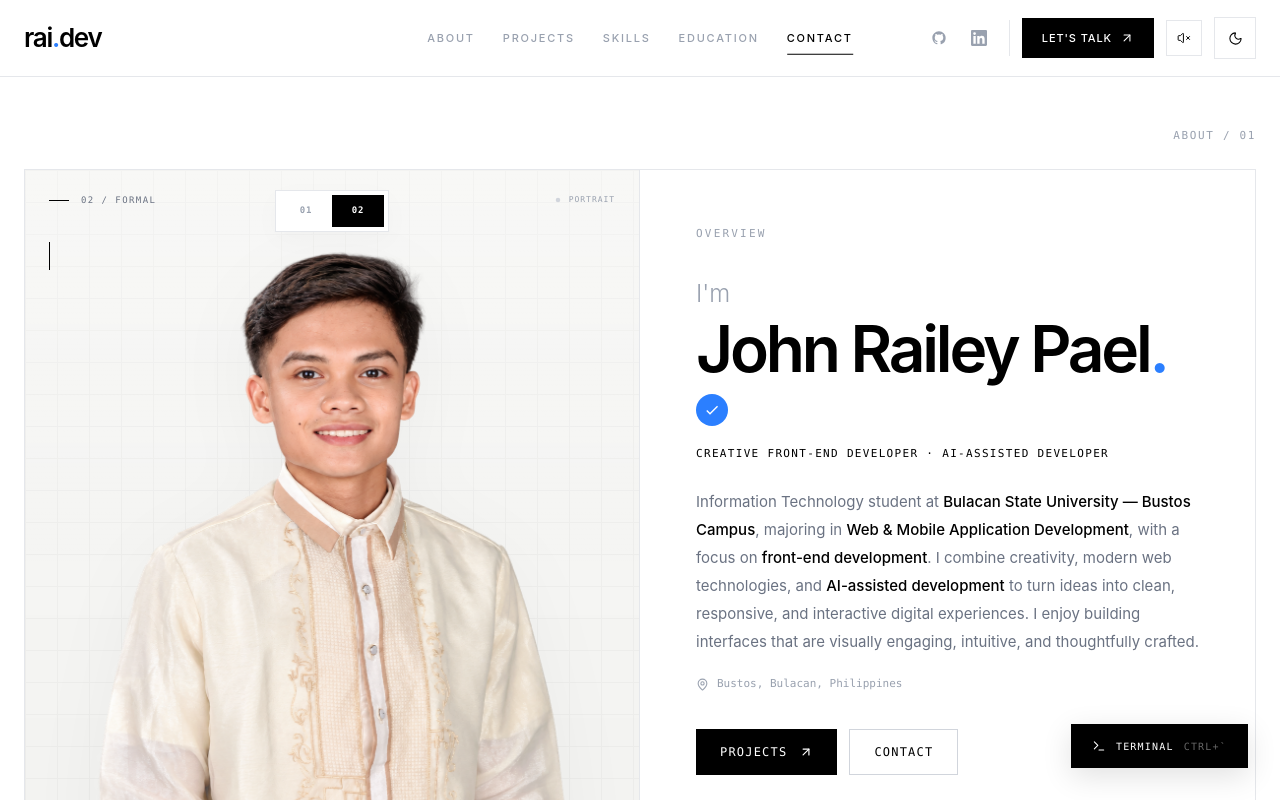
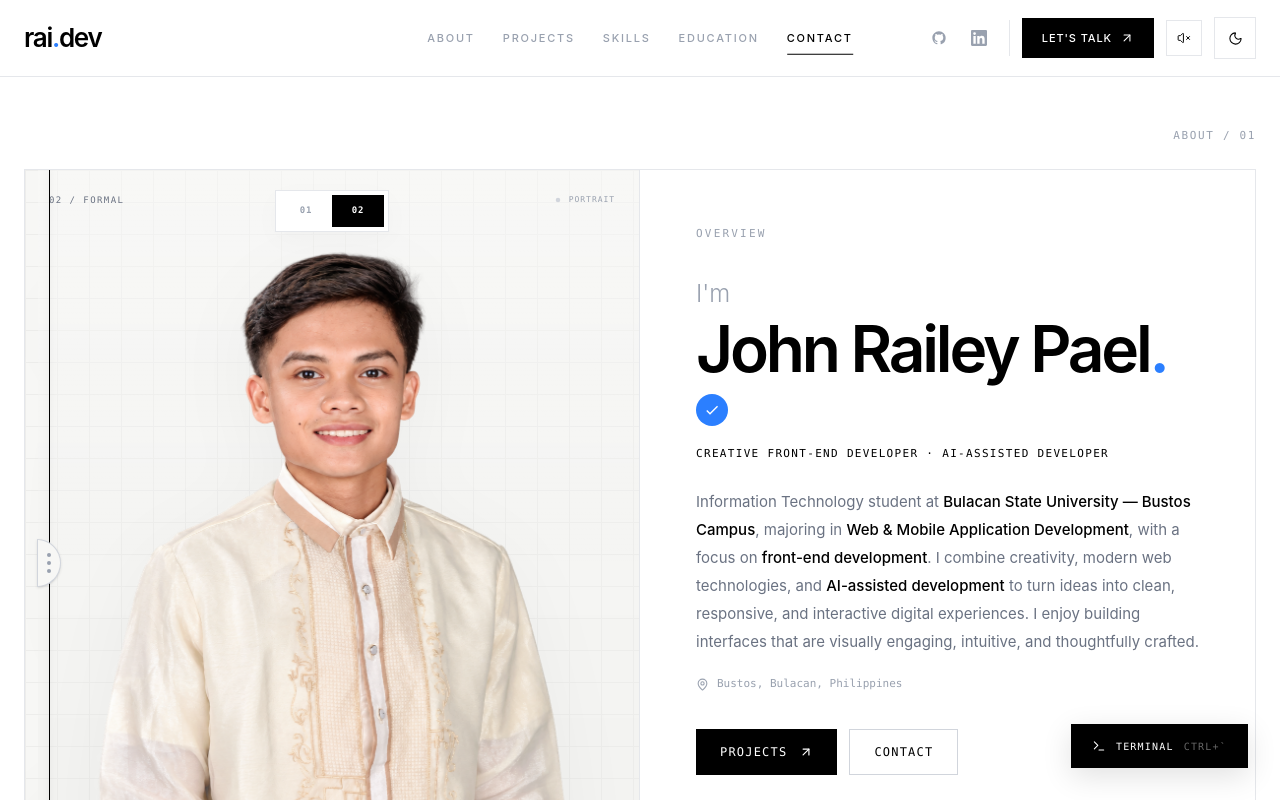
Before and after one commit to saintjohn31/rai-dev-portfolio, a React (Vite) app: page / in a window 1280 px wide. Both pictures are taken after a click on the button "02". Shown: the top 800 px of the page. Built offline with nearby package versions, Linux system fonts and the light colour scheme.

Commit message:
Update interactive portrait slider and childhood reveal

```diff
--- a/src/components/InteractivePortrait.jsx
+++ b/src/components/InteractivePortrait.jsx
@@ -7,6 +7,7 @@ import {
 
 import profilePic from '../images/2bg.png';
 import formalPic from '../images/1bg.png';
+import childhoodPic from '../images/3bg.png';
 
 import {
   playClick,
@@ -88,9 +89,9 @@ export default function InteractivePortrait() {
 
       const clamped =
         Math.max(
-          5,
+          2,
           Math.min(
-            95,
+            98,
             percentage
           )
         );
@@ -153,10 +154,7 @@ export default function InteractivePortrait() {
     });
 
 
-    if (
-      portraitMode === 'digital' &&
-      isDragging
-    ) {
+    if (isDragging) {
 
       updateSlider(
         event.clientX
@@ -174,7 +172,6 @@ export default function InteractivePortrait() {
   const handleTouchMove = (event) => {
 
     if (
-      portraitMode !== 'digital' ||
       !event.touches ||
       event.touches.length === 0
     ) {
@@ -186,6 +183,23 @@ export default function InteractivePortrait() {
     );
 
   };
+
+
+  /* =========================================
+     RESET SLIDER PER PORTRAIT
+  ========================================= */
+
+  useEffect(() => {
+
+    if (portraitMode === 'formal') {
+      setSliderPosition(2);
+    }
+
+    if (portraitMode === 'digital') {
+      setSliderPosition(95);
+    }
+
+  }, [portraitMode]);
 
 
   /* =========================================
@@ -1193,23 +1207,9 @@ export default function InteractivePortrait() {
             flex
             items-center
 
-            gap-3
-
             pointer-events-none
           "
         >
-
-          <span
-            className="
-              block
-
-              w-5
-              h-px
-
-              bg-black
-            "
-          />
-
           <span
             className="
               text-[8px]
@@ -1301,45 +1301,6 @@ export default function InteractivePortrait() {
 
 
         {/* =================================
-            BLUE ACCENT
-        ================================== */}
-
-        <div
-          className="
-            absolute
-
-            left-5
-            sm:left-6
-
-            top-[72px]
-
-            z-20
-
-            pointer-events-none
-          "
-        >
-
-          <div
-            className={`
-              w-px
-
-              bg-black
-
-              transition-all
-              duration-700
-              ease-out
-
-              ${isHovered
-                ? 'h-14'
-                : 'h-7'
-              }
-            `}
-          />
-
-        </div>
-
-
-        {/* =================================
             FORMAL IMAGE
         ================================== */}
 
@@ -1422,6 +1383,190 @@ export default function InteractivePortrait() {
             }}
           />
 
+        </div>
+
+
+
+        {/* =================================
+            CHILDHOOD REVEAL
+            DEFAULT = FORMAL 1BG.PNG
+            DRAG RIGHT = REVEAL 3BG.PNG
+        ================================== */}
+
+        <div
+          className="
+            absolute
+            inset-0
+            z-[8]
+            overflow-hidden
+            pointer-events-none
+          "
+          style={{
+            clipPath: `
+              polygon(
+                0 0,
+                ${sliderPosition}% 0,
+                ${sliderPosition}% 100%,
+                0 100%
+              )
+            `,
+          }}
+        >
+          <div
+            className="
+              absolute
+              inset-0
+              bg-[#f7f7f5]
+            "
+          >
+            <div
+              className="
+                absolute
+                inset-0
+                pointer-events-none
+                opacity-[0.035]
+              "
+              style={{
+                backgroundImage: `
+                  linear-gradient(
+                    to right,
+                    #000 1px,
+                    transparent 1px
+                  ),
+                  linear-gradient(
+                    to bottom,
+                    #000 1px,
+                    transparent 1px
+                  )
+                `,
+                backgroundSize: '32px 32px',
+              }}
+            />
+          </div>
+
+          <div
+            className="
+              absolute
+              inset-0
+              flex
+              items-end
+              justify-center
+              [perspective:1200px]
+            "
+          >
+            <img
+              src={childhoodPic}
+              alt="John Railey Pael childhood graduation portrait"
+              draggable="false"
+              className="
+                absolute
+                bottom-0
+                left-1/2
+                w-auto
+                h-[94%]
+                sm:h-[95%]
+                lg:h-[96%]
+                max-w-none
+                object-contain
+                object-bottom
+                select-none
+                pointer-events-none
+                transition-transform
+                duration-500
+                ease-out
+                drop-shadow-[0_20px_35px_rgba(0,0,0,0.04)]
+              "
+              style={{
+                transform: `
+                  translateX(
+                    calc(
+                      -50% +
+                      ${imageMoveX}px
+                    )
+                  )
+                  translateY(
+                    ${imageMoveY}px
+                  )
+                  rotateX(
+                    ${rotateX}deg
+                  )
+                  rotateY(
+                    ${rotateY}deg
+                  )
+                  scale(
+                    ${isHovered ? 1.008 : 1}
+                  )
+                `,
+              }}
+            />
+          </div>
+        </div>
+
+
+        {/* =================================
+            FORMAL REVEAL SLIDER
+        ================================== */}
+
+        <div
+          className="
+            absolute
+            top-0
+            bottom-0
+            z-30
+            flex
+            items-center
+            justify-center
+            cursor-ew-resize
+          "
+          style={{
+            left: `${sliderPosition}%`,
+          }}
+          onMouseDown={(event) => {
+            event.preventDefault();
+            event.stopPropagation();
+            setIsDragging(true);
+          }}
+          onTouchStart={(event) => {
+            event.stopPropagation();
+            setIsDragging(true);
+          }}
+        >
+          <div
+            className="
+              absolute
+              top-0
+              bottom-0
+              w-px
+              bg-black
+              shadow-[0_0_6px_rgba(0,0,0,0.18)]
+            "
+          />
+
+          <div
+            className="
+              relative
+              w-6
+              h-12
+              bg-[#f7f7f5]
+              border
+              border-gray-300
+              rounded-r-full
+              shadow-sm
+              flex
+              items-center
+              justify-center
+              transition-transform
+              duration-200
+              hover:scale-105
+              active:scale-95
+            "
+          >
+            <div className="flex flex-col items-center gap-1">
+              <span className="w-1 h-1 rounded-full bg-gray-400" />
+              <span className="w-1 h-1 rounded-full bg-gray-400" />
+              <span className="w-1 h-1 rounded-full bg-gray-400" />
+            </div>
+          </div>
         </div>
 
 
```
Also changed, not shown: src/images/3bg.png (added).
